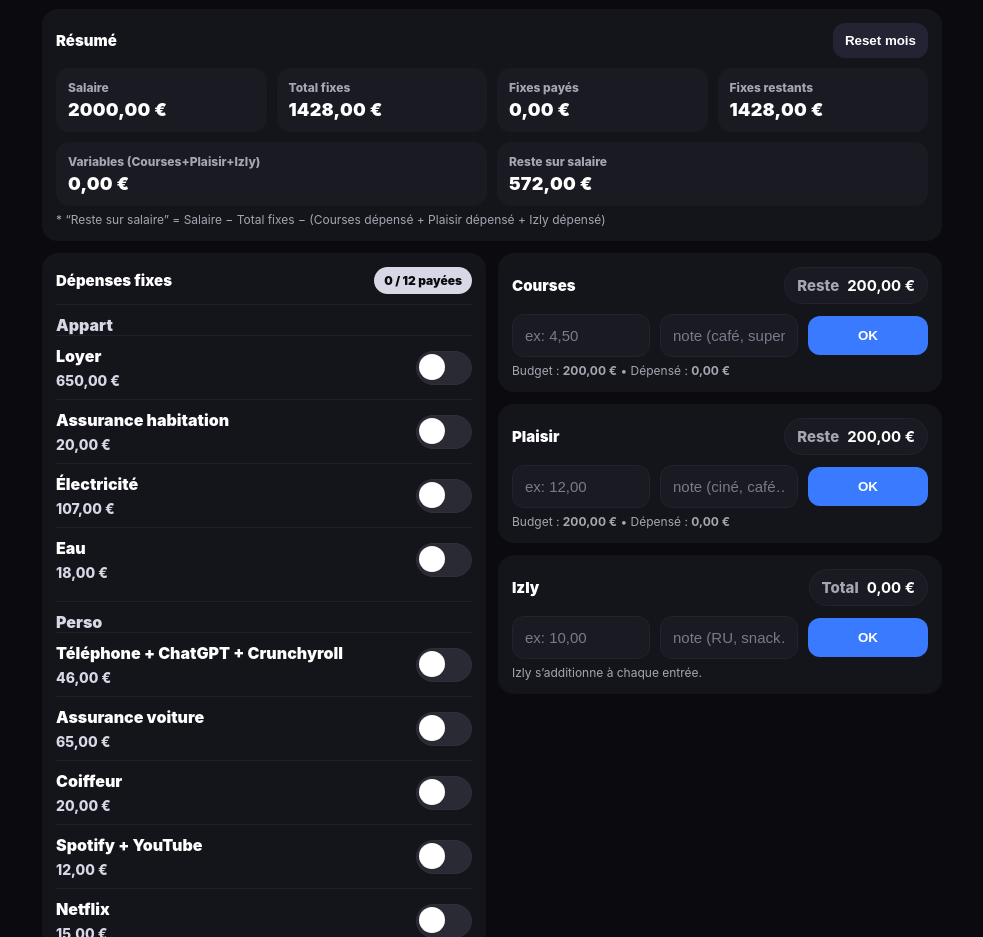
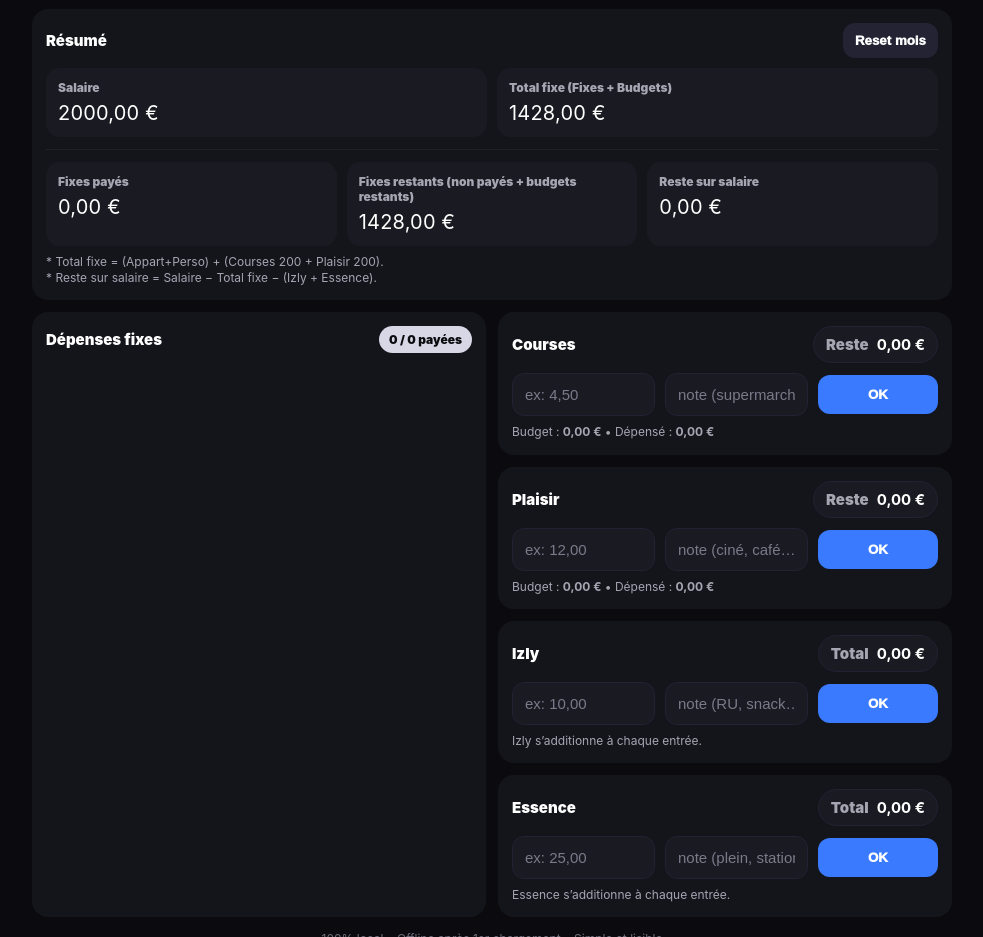
Before and after one commit to RobMenta/budgetcheck, a plain HTML site: page index.html in a window 1280 px wide. Shown: the part 71-1008 px from the top of the page, without its empty margins (148-1131 px from the left). Drawn offline with Linux system fonts and the light colour scheme.

Commit message:
Update index.html

```diff
--- a/index.html
+++ b/index.html
@@ -6,7 +6,6 @@
   <meta name="theme-color" content="#0b0b0f" />
   <title>Budget</title>
 
-  <!-- iOS "app-like" -->
   <meta name="apple-mobile-web-app-capable" content="yes">
   <meta name="apple-mobile-web-app-status-bar-style" content="black-translucent">
 
@@ -19,23 +18,64 @@
       font-family:-apple-system,BlinkMacSystemFont,"SF Pro Text",system-ui,Segoe UI,Roboto,Arial;
       background:#0b0b0f; color:#fff;
     }
-    .wrap{ max-width:900px; margin:0 auto; padding:16px; padding-bottom:28px; }
+    .wrap{ max-width:920px; margin:0 auto; padding:16px; padding-bottom:28px; }
     .top{ display:flex; align-items:center; gap:10px; }
     .btnMonth{ width:44px;height:44px;border-radius:12px; background:#1a1a22; display:flex;align-items:center;justify-content:center; user-select:none; cursor:pointer;}
     h1{ margin:0; font-size:28px; font-weight:900; }
     .sub{ color:#a6a6b3; margin-top:2px; font-size:13px; }
+
     .grid2{ display:grid; grid-template-columns: 1fr; gap:12px; }
-    @media (min-width: 860px){ .grid2{ grid-template-columns: 1fr 1fr; } }
+    @media (min-width: 900px){ .grid2{ grid-template-columns: 1fr 1fr; } }
 
     .card{ background:#14141b; border-radius:16px; padding:14px; margin-top:12px; }
-    .cardTitle{ font-weight:900; font-size:15px; margin-bottom:10px; display:flex; align-items:center; justify-content:space-between; gap:10px; }
+    .cardTitle{
+      font-weight:1000; font-size:15px; margin-bottom:10px;
+      display:flex; align-items:center; justify-content:space-between; gap:10px;
+    }
     .badge{
-      font-size:12px; font-weight:900; color:#0b0b0f;
+      font-size:12px; font-weight:1000; color:#0b0b0f;
       background:#d7d7e6; padding:6px 10px; border-radius:999px;
       white-space:nowrap;
     }
-    .row{ display:flex; gap:10px; align-items:center; }
-    .col{ flex:1; }
+
+    .kpis{ display:flex; gap:10px; flex-wrap:wrap; }
+    .kpi{ flex:1; min-width: 220px; background:#1a1a22; border-radius:14px; padding:12px; }
+    .kpiLab{ color:#a6a6b3; font-size:12px; font-weight:900; }
+    .kpiVal{ font-size:20px; font-weight:1100; margin-top:6px; letter-spacing:0.2px; }
+
+    .divider{ height:1px; background:#20202a; margin:12px 0; }
+
+    .note{ color:#a6a6b3; font-size:12px; margin-top:8px; line-height:1.35; }
+
+    .groupTitle{
+      font-weight:1100;
+      margin-top:10px;
+      padding-top:10px;
+      border-top:1px solid #20202a;
+      color:#d7d7e6;
+    }
+    .item{
+      display:flex; gap:10px; align-items:center;
+      padding:10px 0;
+      border-top:1px solid #20202a;
+    }
+    .name{ font-weight:1000; }
+    .amt{ color:#d7d7e6; margin-top:6px; font-size:14px; font-weight:900; }
+    .actions{ display:flex; align-items:center; gap:10px; }
+    .toggle{
+      width:54px; height:32px; border-radius:18px;
+      background:#2a2a35; position:relative; cursor:pointer; user-select:none;
+      border:1px solid #2f2f3b;
+      flex:0 0 auto;
+    }
+    .toggle.on{ background:#2a4c9b; border-color:#3256ad; }
+    .knob{
+      width:26px;height:26px;border-radius:50%;
+      background:#fff; position:absolute; top:2px; left:2px;
+      transition:transform .12s ease;
+    }
+    .toggle.on .knob{ transform:translateX(22px); }
+
     input{
       width:100%;
       box-sizing:border-box;
@@ -52,57 +92,29 @@
       border:none; cursor:pointer;
       border-radius:12px;
       padding:12px 14px;
-      font-weight:900;
+      font-weight:1000;
       color:#fff;
     }
     .primary{ background:#3a7afe; }
     .muted{ background:#232334; }
-    .danger{ background:#2a1a1a; color:#ff6b6b; }
 
-    .kpis{ display:flex; gap:10px; margin-top:10px; flex-wrap:wrap; }
-    .kpi{ flex:1; min-width: 180px; background:#1a1a22; border-radius:14px; padding:12px; }
-    .kpiLab{ color:#a6a6b3; font-size:12px; font-weight:800; }
-    .kpiVal{ font-size:18px; font-weight:1000; margin-top:4px; letter-spacing:0.2px; }
+    .pill{
+      display:inline-flex;
+      align-items:center;
+      gap:8px;
+      background:#1a1a22;
+      border:1px solid #222232;
+      border-radius:999px;
+      padding:8px 12px;
+      font-weight:1000;
+      white-space:nowrap;
+    }
+    .pill span{ color:#a6a6b3; font-weight:900; }
 
-    .sectionNote{ color:#a6a6b3; font-size:12px; margin-top:6px; }
-
-    /* Fixes list */
-    .groupTitle{
-      font-weight:1000;
-      margin-top:10px;
-      padding-top:10px;
-      border-top:1px solid #20202a;
-      color:#d7d7e6;
-    }
-    .item{
-      display:flex; gap:10px; align-items:center;
-      padding:10px 0;
-      border-top:1px solid #20202a;
-    }
-    .item:first-of-type{ border-top:none; }
-    .name{ font-weight:900; }
-    .meta{ color:#a6a6b3; font-weight:700; font-size:12px; margin-top:2px; }
-    .amt{ color:#d7d7e6; margin-top:6px; font-size:14px; font-weight:800; }
-
-    .actions{ display:flex; align-items:center; gap:10px; }
-    .toggle{
-      width:54px; height:32px; border-radius:18px;
-      background:#2a2a35; position:relative; cursor:pointer; user-select:none;
-      border:1px solid #2f2f3b;
-      flex:0 0 auto;
-    }
-    .toggle.on{ background:#2a4c9b; border-color:#3256ad; }
-    .knob{
-      width:26px;height:26px;border-radius:50%;
-      background:#fff; position:absolute; top:2px; left:2px;
-      transition:transform .12s ease;
-    }
-    .toggle.on .knob{ transform:translateX(22px); }
-
-    /* Envelope / izly entries */
     .smallRow{ display:flex; gap:10px; align-items:center; }
     .smallRow > * { flex:1; }
     .smallRow .w120{ flex:0 0 120px; }
+
     .entry{
       padding:10px 0;
       border-top:1px solid #20202a;
@@ -112,21 +124,9 @@
       gap:10px;
     }
     .entryLeft{ display:flex; flex-direction:column; gap:2px; }
-    .entryMain{ font-weight:900; }
-    .entrySub{ font-size:12px; color:#a6a6b3; font-weight:700; }
-    .entryAmt{ font-weight:1000; }
-    .pill{
-      display:inline-flex;
-      align-items:center;
-      gap:8px;
-      background:#1a1a22;
-      border:1px solid #222232;
-      border-radius:999px;
-      padding:8px 12px;
-      font-weight:900;
-      white-space:nowrap;
-    }
-    .pill span{ color:#a6a6b3; font-weight:800; }
+    .entryMain{ font-weight:1000; }
+    .entrySub{ font-size:12px; color:#a6a6b3; font-weight:800; }
+    .entryAmt{ font-weight:1100; }
 
     .foot{ color:#6f6f7e; text-align:center; margin-top:14px; font-size:12px; }
   </style>
@@ -143,33 +143,36 @@
       <div class="btnMonth" id="nextMonth">▶</div>
     </div>
 
-    <!-- Résumé -->
+    <!-- Résumé (plus lisible, “base” puis “restant” en dessous) -->
     <div class="card">
       <div class="cardTitle">
         <span>Résumé</span>
         <button class="muted" id="resetMonthBtn" style="padding:10px 12px;">Reset mois</button>
       </div>
 
+      <!-- Base -->
       <div class="kpis">
         <div class="kpi">
           <div class="kpiLab">Salaire</div>
           <div class="kpiVal" id="kIncome">0,00 €</div>
         </div>
         <div class="kpi">
-          <div class="kpiLab">Total fixes</div>
+          <div class="kpiLab">Total fixe (Fixes + Budgets)</div>
           <div class="kpiVal" id="kFixedTotal">0,00 €</div>
         </div>
+      </div>
+
+      <div class="divider"></div>
+
+      <!-- Restant -->
+      <div class="kpis">
         <div class="kpi">
           <div class="kpiLab">Fixes payés</div>
           <div class="kpiVal" id="kFixedPaid">0,00 €</div>
         </div>
         <div class="kpi">
-          <div class="kpiLab">Fixes restants</div>
+          <div class="kpiLab">Fixes restants (non payés + budgets restants)</div>
           <div class="kpiVal" id="kFixedRemaining">0,00 €</div>
-        </div>
-        <div class="kpi">
-          <div class="kpiLab">Variables (Courses+Plaisir+Izly)</div>
-          <div class="kpiVal" id="kVarSpent">0,00 €</div>
         </div>
         <div class="kpi">
           <div class="kpiLab">Reste sur salaire</div>
@@ -177,8 +180,9 @@
         </div>
       </div>
 
-      <div class="sectionNote">
-        * “Reste sur salaire” = Salaire − Total fixes − (Courses dépensé + Plaisir dépensé + Izly dépensé)
+      <div class="note">
+        * Total fixe = (Appart+Perso) + (Courses 200 + Plaisir 200).<br/>
+        * Reste sur salaire = Salaire − Total fixe − (Izly + Essence).
       </div>
     </div>
 
@@ -192,9 +196,9 @@
         <div id="fixedList"></div>
       </div>
 
-      <!-- Enveloppes -->
+      <!-- Budgets + cumul -->
       <div>
-        <div class="card" style="margin-top:12px;">
+        <div class="card">
           <div class="cardTitle">
             <span>Courses</span>
             <span class="pill"><span>Reste</span> <b id="coursesLeft">0,00 €</b></span>
@@ -202,11 +206,11 @@
 
           <div class="smallRow">
             <input id="coursesAmount" inputmode="decimal" placeholder="ex: 4,50" />
-            <input id="coursesNote" placeholder="note (café, supermarché…)" />
+            <input id="coursesNote" placeholder="note (supermarché, café…)" />
             <button class="primary w120" id="coursesAdd">OK</button>
           </div>
 
-          <div class="sectionNote">Budget : <b id="coursesLimit">0,00 €</b> • Dépensé : <b id="coursesSpent">0,00 €</b></div>
+          <div class="note">Budget : <b id="coursesLimit">0,00 €</b> • Dépensé : <b id="coursesSpent">0,00 €</b></div>
           <div id="coursesEntries"></div>
         </div>
 
@@ -222,7 +226,7 @@
             <button class="primary w120" id="funAdd">OK</button>
           </div>
 
-          <div class="sectionNote">Budget : <b id="funLimit">0,00 €</b> • Dépensé : <b id="funSpent">0,00 €</b></div>
+          <div class="note">Budget : <b id="funLimit">0,00 €</b> • Dépensé : <b id="funSpent">0,00 €</b></div>
           <div id="funEntries"></div>
         </div>
 
@@ -238,13 +242,29 @@
             <button class="primary w120" id="izlyAdd">OK</button>
           </div>
 
-          <div class="sectionNote">Izly s’additionne à chaque entrée.</div>
+          <div class="note">Izly s’additionne à chaque entrée.</div>
           <div id="izlyEntries"></div>
+        </div>
+
+        <div class="card">
+          <div class="cardTitle">
+            <span>Essence</span>
+            <span class="pill"><span>Total</span> <b id="fuelTotal">0,00 €</b></span>
+          </div>
+
+          <div class="smallRow">
+            <input id="fuelAmount" inputmode="decimal" placeholder="ex: 25,00" />
+            <input id="fuelNote" placeholder="note (plein, station…)" />
+            <button class="primary w120" id="fuelAdd">OK</button>
+          </div>
+
+          <div class="note">Essence s’additionne à chaque entrée.</div>
+          <div id="fuelEntries"></div>
         </div>
       </div>
     </div>
 
-    <div class="foot">100% local • Offline après 1er chargement • Simple et rapide</div>
+    <div class="foot">100% local • Offline après 1er chargement • Simple et lisible</div>
   </div>
 
   <script src="app.js"></script>
```
